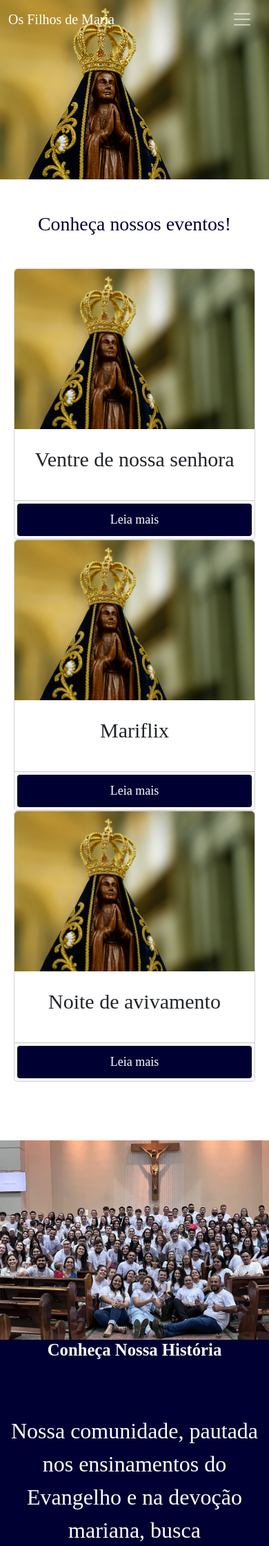
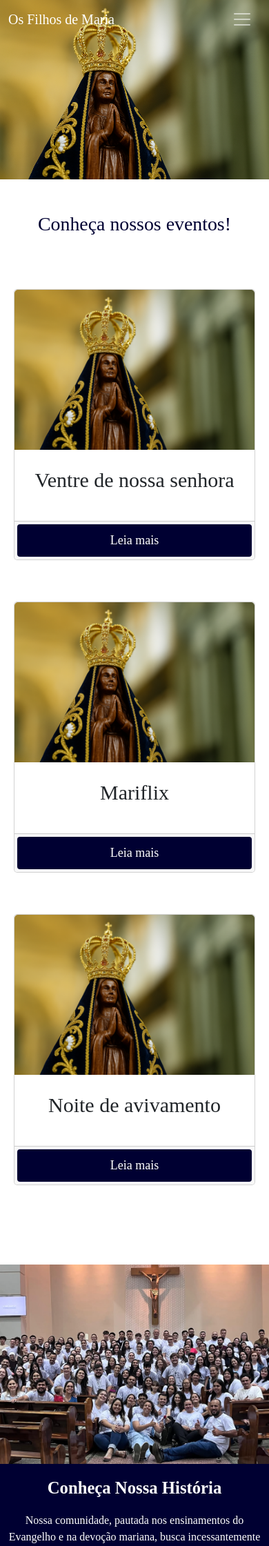
Before and after one commit to GabrielZafani/Projeto-m2, a PHP site: page / in a window 390 px wide; the page is wider, and only the part inside the window is pictured. Shown: the top 2241 px of that part at 69% size. Run offline with PHP 8.4, Linux system fonts and the light colour scheme; some libraries are stand-ins or nearby versions.

Commit message:
mudanças gerais
mudança de nome de arquivos
mudança de tamanhos de fontes

```diff
--- a/css/homa.css
+++ b/css/home.css
@@ -1,5 +1,5 @@
 * {
-    font-family: "Forum", serif;
+    font-family: "Forum", serif, arial;
     font-style: normal;
 }
 
@@ -11,8 +11,9 @@ h1 {
 
 .card {
     width: 350px;
-    margin:  auto;
+    margin: 30px auto;
     border-radius: 5px;
+
 }
 
 .text {
@@ -90,12 +91,14 @@ h1 {
 }
 
 .sobreMaria {
-    font-size: 2rem;
+    padding: 20px;
 }
 
 .textP {
-   padding: 70px 0;
+    margin: 20px 0;
 }
+
+
 
 
 .aLeia {
--- a/index.php
+++ b/index.php
@@ -7,8 +7,8 @@
     <link href="https://cdn.jsdelivr.net/npm/bootstrap@5.3.6/dist/css/bootstrap.min.css" rel="stylesheet" integrity="sha384-4Q6Gf2aSP4eDXB8Miphtr37CMZZQ5oXLH2yaXMJ2w8e2ZtHTl7GptT4jmndRuHDT" crossorigin="anonymous">
     <script src="https://kit.fontawesome.com/33c23dcc40.js" crossorigin="anonymous"></script>
     <script src="https://cdn.jsdelivr.net/npm/bootstrap@5.3.6/dist/js/bootstrap.bundle.min.js" integrity="sha384-j1CDi7MgGQ12Z7Qab0qlWQ/Qqz24Gc6BM0thvEMVjHnfYGF0rmFCozFSxQBxwHKO" crossorigin="anonymous"></script>
-     <link rel="stylesheet" href="css/estilo.css">
-    <link rel="stylesheet" href="css/homa.css">
+     <link rel="stylesheet" href="css/style.css">
+    <link rel="stylesheet" href="css/home.css">
     <link rel="stylesheet" href="https://fonts.googleapis.com/css2?family=Material+Symbols+Outlined:opsz,wght,FILL,GRAD@20..48,100..700,0..1,-50..200&icon_names=home" />
 
   </head>
@@ -89,6 +89,8 @@
   });
 </script>
 
+<script src="https://cdn.jsdelivr.net/npm/bootstrap@5.3.6/dist/js/bootstrap.bundle.min.js" integrity="sha384-j1CDi7MgGQ12Z7Qab0qlWQ/Qqz24Gc6BM0thvEMVjHnfYGF0rmFCozFSxQBxwHKO" crossorigin="anonymous"></script>
+
 
 </body>
 
--- a/paginas/home.php
+++ b/paginas/home.php
@@ -10,7 +10,7 @@
         <div> <h1 class="text-center mt-5 mb-5">Conheça nossos eventos!</h1></div>
     <?php
     foreach($evento as $dados){
-        echo "<div class='col-12 col-md-4'>
+        echo "<div class='carde col-12 col-md-4'>
   <div class='card rounded-5px'>
     <img src='" . $dados['capas'] . "' class='card-img-top'>
     <div class='card-body'>
@@ -33,7 +33,7 @@
     </div>
 
      <div class="sobreMaria col-md-6">
-      <h2><strong>Conheça Nossa História</strong></h2>
+      <h2 ><strong>Conheça Nossa História</strong></h2>
       <p class="textP" >
         Nossa comunidade, pautada nos ensinamentos do <br> Evangelho e na devoção mariana, busca incessantemente <br> promover a fé, a caridade e a união entre seus membros. <br> Somos um lar espiritual onde cada indivíduo é acolhido <br> e incentivado a crescer em sua jornada de fé, sempre sob <br> o manto protetor de Nossa Senhora.
       </p>
@@ -44,7 +44,7 @@
   </div>
 </div>
 
-<div class="container3 mb-5">
+<div class="container2 mb-5">
   <div class="row align-items-center">
 
   <div class="col-md-6 text-center">
```
Also changed, not shown: css/style.css (renamed from css/estilo.css).
